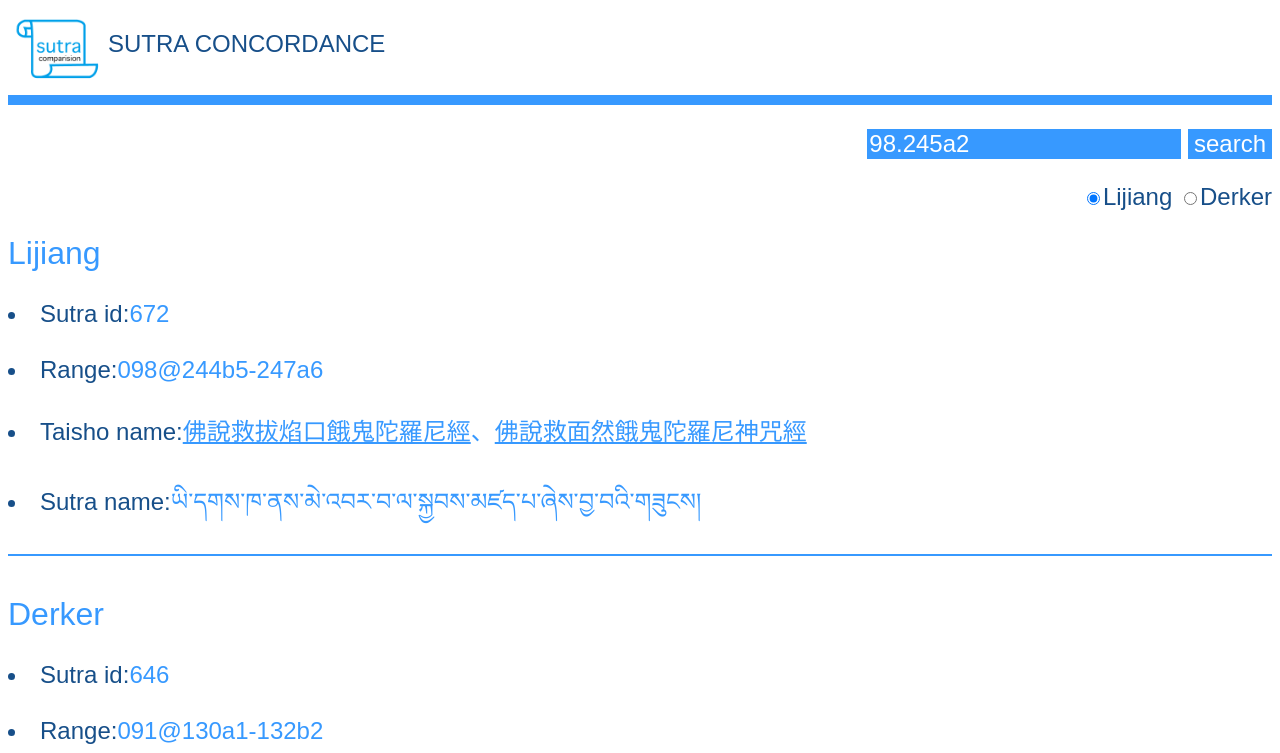
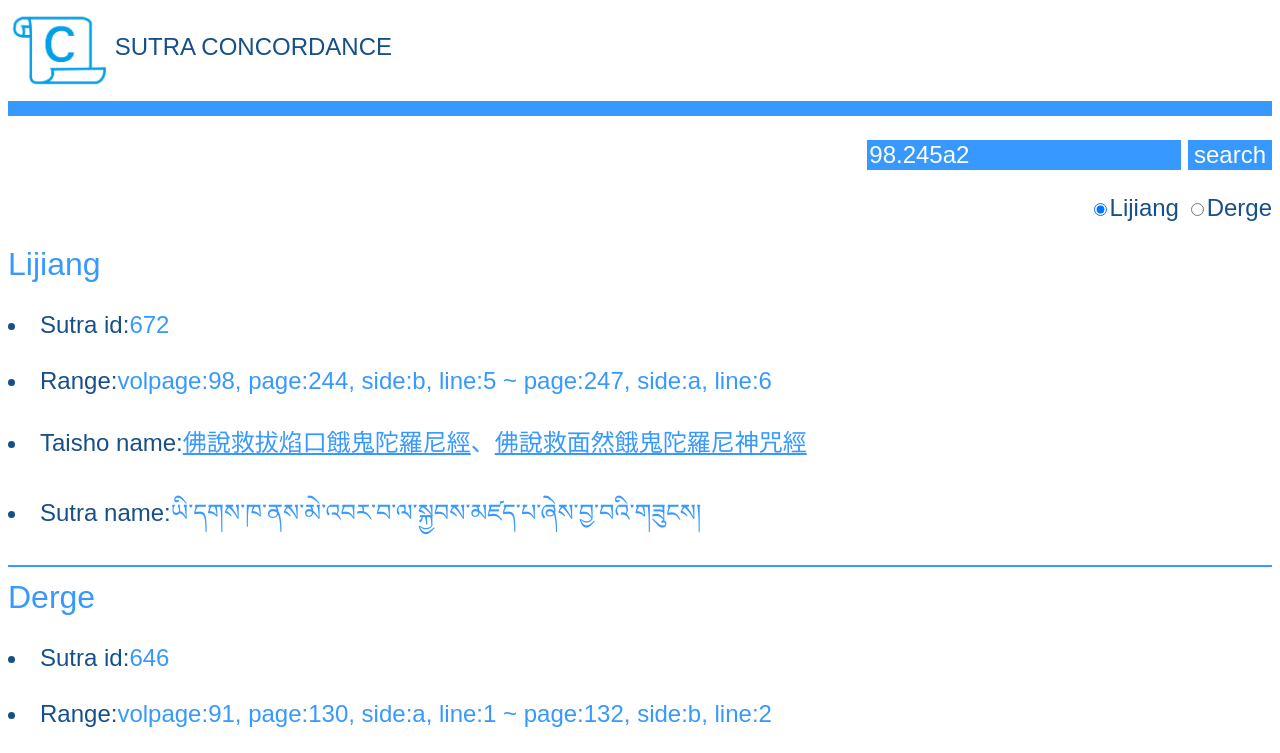
Before and after one commit to karmapa/karmapa.github.io, a plain HTML site: page pedurma_catalog/page_map.html in a window 1280 px wide. Both pictures are taken after a click on the button "search". Shown: the top 753 px of the page. Drawn offline with Linux system fonts and the light colour scheme.

Commit message:
make it more readable and add image

```diff
--- a/pedurma_catalog/page_map.html
+++ b/pedurma_catalog/page_map.html
@@ -11,13 +11,14 @@
 </head>
 
 <body>
-	<IMG SRC="LOGO.png" width="100" class="mid"/><span id="header">SUTRA CONCORDANCE</span>
-	<HR color="#3799FF" size="10">
+	<IMG SRC="LOGO.jpg" width="100" class="mid"/>
+	<span id="header">SUTRA CONCORDANCE</span>
+	<HR color="#3799FF" size="15">
 	<P ALIGN=RIGHT><input id="input" value="98.245a2"></input>
 	<button onclick="dosearch(input.value)">search</button></P>
 	<form NAME="form_name" ID="form_name" align="right">
 	<label><INPUT TYPE="radio" NAME="version" VALUE="J" CHECKED>Lijiang</label>
-	<label><INPUT TYPE="radio" NAME="version" VALUE="D">Derker</label>
+	<label><INPUT TYPE="radio" NAME="version" VALUE="D">Derge</label>
 	</form>
 	<!--<span id="warning"></span>-->
 	<font size=+3><span id="from" class="version"></span></font>
@@ -26,10 +27,11 @@
 	<br><li>Taisho name:<span id="nameCh" class="result"></span></li>
 	<br><li>Sutra name:<span id="name" class="result"></span></li>
 	<HR NOSHADE color="#3799FF">
-	<br><font size=+3><span id="to" class="version"></span></font>
+	<font size=+3><span id="to" class="version"></span></font>
 	<br><br><li>Sutra id:<span id="corresJing" class="result"></span></li>
 	<br><li>Range:<span id="corresRange" class="result"></span></li>
 	<br><li>Line:<span id="corresLine" class="result"></span></li>
+	<P ALIGN=CENTER><IMG SRC="Treasure.png" width="150"/></P>
 </body>
 
 </html>
--- a/pedurma_catalog/rvp2rvp.js
+++ b/pedurma_catalog/rvp2rvp.js
@@ -5,11 +5,11 @@ var dosearch=function(volpage){
 		if(form.version.value=="J"){
 			search(volpage,jPedurma,dPedurma);
 			document.getElementById("from").innerHTML="Lijiang";
-			document.getElementById("to").innerHTML="Derker";
+			document.getElementById("to").innerHTML="Derge";
 		}
 		if(form.version.value=="D"){
 			search(volpage,dPedurma,jPedurma);
-			document.getElementById("from").innerHTML="Derker";
+			document.getElementById("from").innerHTML="Derge";
 			document.getElementById("to").innerHTML="Lijiang";
 		}
 }
@@ -33,18 +33,23 @@ var search=function(volpage,from,to){
 var showResult_Jing=function(volpage,result){//result=[自己範圍,對照經號,對照範圍]
 	document.getElementById("Jing").innerHTML=volpage;
 	document.getElementById("corresJing").innerHTML=result[0][1];
-	document.getElementById("range").innerHTML=result[0][0];
-	document.getElementById("corresRange").innerHTML=result[0][2];
+	var ran=parseVolPageRange(result[0][0]);
+	document.getElementById("range").innerHTML="volpage:"+ran.vol+", page:"+ran.page+", side:"+ran.side+", line:"+ran.line+" ~ page:"+ran.page2+", side:"+ran.side2+", line:"+ran.line2;
+	var cran=parseVolPageRange(result[0][2]);
+	document.getElementById("corresRange").innerHTML="volpage:"+cran.vol+", page:"+cran.page+", side:"+cran.side+", line:"+cran.line+" ~ page:"+cran.page2+", side:"+cran.side2+", line:"+cran.line2;
 	// document.getElementById("corresLine").innerHTML="";
 
 }
 
 var showResult_Volpage=function(result){//result=[經號],[範圍],[對照經號],[對照範圍],[對照行]
 	document.getElementById("Jing").innerHTML=result[0];
-	document.getElementById("range").innerHTML=result[1];
+	var ran=parseVolPageRange(result[1][0]);
+	document.getElementById("range").innerHTML="volpage:"+ran.vol+", page:"+ran.page+", side:"+ran.side+", line:"+ran.line+" ~ page:"+ran.page2+", side:"+ran.side2+", line:"+ran.line2;
 	document.getElementById("corresJing").innerHTML=result[2];
-	document.getElementById("corresRange").innerHTML=result[3];
-	document.getElementById("corresLine").innerHTML=result[4];
+	var cran=parseVolPageRange(result[3][0]);
+	document.getElementById("corresRange").innerHTML="volpage:"+cran.vol+", page:"+cran.page+", side:"+cran.side+", line:"+cran.line+" ~ page:"+cran.page2+", side:"+cran.side2+", line:"+cran.line2;
+	var res=parseVolPage(result[4][0]);
+	document.getElementById("corresLine").innerHTML="volpage:"+res.vol+", page:"+res.page+", side:"+res.side+", line:"+res.line;
 }
 
 var fromJing=function(Jing,from,to){
@@ -164,6 +169,16 @@ var parseVolPage=function(str){
 	//return {vol:parseInt(s[1]),page:parseInt(s[2]),side:s[3],line:parseInt(s[4]||"1"),page2:parseInt(s[5]),side2:s[6],line2:parseInt(s[7]||"1")};
 }
 
+var parseVolPageRange=function(str){
+	var s=str.match(/(\d+)[@.](\d+)([abcd])(\d*)-(\d+)([abcd])(\d*)/);
+	//var s=str.match(/(\d+)[@.](\d+)([abcd])(\d*)-*(\d*)([abcd]*)(\d*)/);
+	if(!s){
+		console.log("error!",str);
+		return null;
+	}
+	return {vol:parseInt(s[1]),page:parseInt(s[2]),side:s[3],line:parseInt(s[4]||"1"),page2:parseInt(s[5]),side2:s[6],line2:parseInt(s[7]||"1")};
+}
+
 var volpb2vl=function(str){
 	var out=[];
 	var volpage=parseVolPage(str);
```
Also changed, not shown: pedurma_catalog/LOGO.jpg (added), pedurma_catalog/Treasure.png (added), pedurma_catalog/search_name.css (line endings or trailing spaces).
